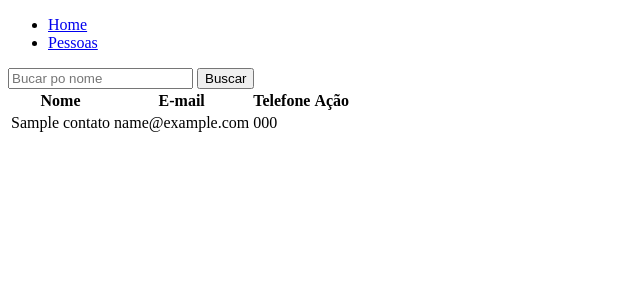
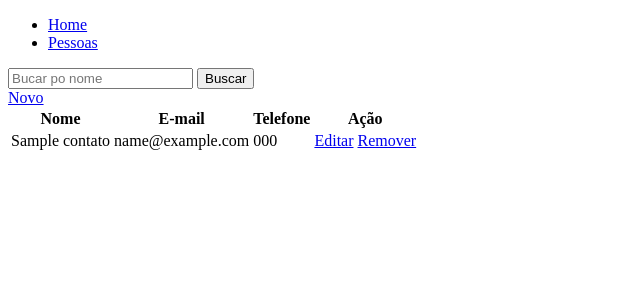
Before and after one commit to aislansantos/alicacao_django, a Django app: page /pessoas/1/contatos in a window 1280 px wide. Shown: the top 300 px of the page, without its empty margins (0-640 px from the left). Run offline with Django 4.2, Linux system fonts and the light colour scheme; tables that the repository leaves empty hold one stand-in row (values such as "Sample post").

Commit message:
feitos as views de edição, remoção e form de contatos.

```diff
--- a/pessoa/templates/contato/contato_list.html
+++ b/pessoa/templates/contato/contato_list.html
@@ -4,9 +4,7 @@
   <input type="text" name="nome" placeholder="Bucar po nome"/>
   <input type="submit" value="Buscar">
 </form>
-{% comment %}
-  <a href= {% url 'contato.novo' pk_pessoa %} ></a>
-{% endcomment %}
+  <a href="{% url 'contato.novo' pk_pessoa %}" >Novo</a>
 <table>
   <thead>
     <tr>
@@ -23,8 +21,8 @@
       <td>{{ contato.email }}</td>
       <td>{{ contato.telefone }}</td>
       <td>
-        {% comment "" %}<a href="{% url 'contato.editar' pk.pessoa contato.pk %}"></a>
-        <a href={% url 'contao.remover' pk.pessoa contato.pk %}></a>{% endcomment %}
+        <a href="{% url 'contato.editar' pk_pessoa contato.pk %}">Editar</a>
+        <a href="{% url 'contato.remover' pk_pessoa contato.pk %}">Remover</a>
       </td>
     </tr>
     {% endfor %}
--- a/pessoa/urls.py
+++ b/pessoa/urls.py
@@ -7,5 +7,11 @@ urlpatterns = [
     path('novo/', PessoaCreateView.as_view(), name='pessoa.novo'),
     path('<int:pk>/editar', PessoaUpdateView.as_view(), name='pessoa.editar'),
     path('<int:pk>/remover', PessoaDeleteView.as_view(), name='pessoa.remover'),
-    path('<int:pk_pessoa>/contatos', views.contatos, name='pessoa.contatos')
+    path('<int:pk_pessoa>/contatos', views.contatos, name='pessoa.contatos'),
+    path('<int:pk_pessoa>/pessoas/novo/',
+         views.contato_novo, name='contato.novo'),
+    path('<int:pk_pessoa>/contato/<pk>/editar',
+         views.contato_editar, name='contato.editar'),
+    path('<int:pk_pessoa>/contato/<int:pk>/remover',
+         views.contato_remover, name='contato.remover')
 ]
--- a/pessoa/views.py
+++ b/pessoa/views.py
@@ -1,8 +1,9 @@
 from django.http import HttpResponse, Http404
-from django.shortcuts import render
+from django.urls import reverse
+from django.shortcuts import render,get_object_or_404, redirect
 from django.views.generic import ListView, CreateView, UpdateView, DeleteView
 from .models import Pessoa, Contato
-from .forms import PessoaForm
+from .forms import PessoaForm, ContatoForm
 
 
 class ListaPessoaView(ListView):
@@ -46,8 +47,26 @@ def contato_novo(request, pk_pessoa):
         form = ContatoForm(request.POST)
         if form.is_valid():
             contato = form.save(commit=False)
-            contato.pessoa_id = pk_pessoa
+            contato.pessoa_id = pk_pessoa;
             contato.save()
             return redirect(reverse('pessoa.contatos', args=[pk_pessoa]))
 
     return render(request, 'contato/contato_form.html', {'form': form})
+
+
+def contato_editar(request, pk_pessoa, pk):
+    contato = get_object_or_404(Contato, pk=pk)
+    form = ContatoForm(instance=contato)
+    if request.method == "POST":
+        form = ContatoForm(request.POST, instance=contato)
+        if form.is_valid():
+            form.save()
+            return redirect(reverse('pessoa.contatos', args=[pk_pessoa]))
+
+    return render(request, 'contato/contato_form.html', {'form': form})
+
+
+def contato_remover(request, pk_pessoa, pk):
+    contato = get_object_or_404(Contato, pk=pk)
+    contato.delete()
+    return redirect(reverse('pessoa.contatos', args=[pk_pessoa]))
```
Also changed, not shown: pessoa/forms.py (+7 -1 lines), pessoa/templates/contato/contato_form.html (added, +8 -0 lines).
